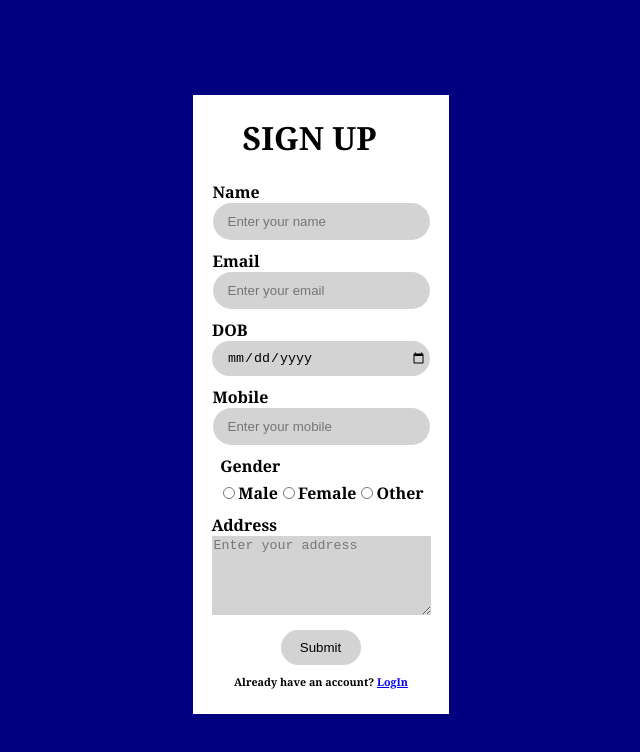
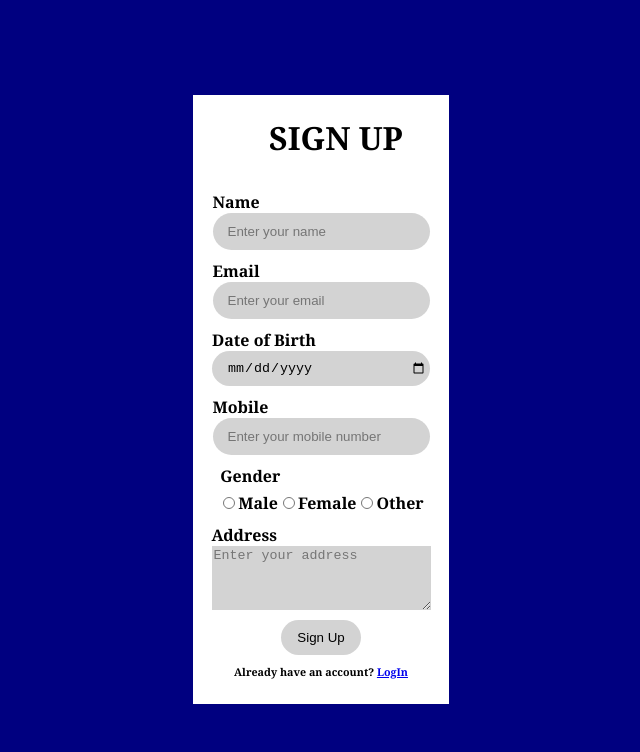
Before and after one commit to HemasaiAmujuri/Practicing_Forms_React, a React (Vite) app in the folder forms/: page /signUp in a window 1280 px wide. Shown: the top 752 px of the page, without its empty margins (319-959 px from the left). Built offline with nearby package versions, Linux system fonts and the light colour scheme.

Commit message:
completed creating login and signup page using useForm

```diff
--- a/forms/package.json
+++ b/forms/package.json
@@ -14,6 +14,7 @@
     "@types/react-dom": "^18.3.7",
     "react": "^18.3.1",
     "react-dom": "^18.3.1",
+    "react-hook-form": "^7.62.0",
     "react-router-dom": "^6.30.1"
   },
   "devDependencies": {
--- a/forms/src/pages/Login.jsx
+++ b/forms/src/pages/Login.jsx
@@ -1,55 +1,64 @@
-import "../styles/Loginstyle.css";
-import { useRef  } from "react";
-import { Link } from 'react-router-dom';
+import React from 'react'
+import { useForm } from 'react-hook-form'
+import "../styles/Loginstyle.css"
+import { Link } from 'react-router-dom'
 
-function Loginpage() {
-  const emailRef = useRef();
-  const passwordRef = useRef();
 
-  const handleLogin = (e) => {
-    e.preventDefault();
-    emailRef.current.value = "";
-    passwordRef.current.value = "";
-  };
 
-  function storeData() {
-    localStorage.setItem("email", emailRef.current.value);
-    localStorage.setItem("password", passwordRef.current.value);
-    alert("Login successfully")
+function LoginForm(){
+  const { register, handleSubmit, formState : { errors, isSubmitting } , reset }  = useForm()
+
+  const onSubmit = async (data) => {
+     console.log('Login data:', data);
+     reset()
   }
 
-
-  return (
-    <div className="login">
-      <form onSubmit={handleLogin}>
-        <div className="info">
+  return(
+    <div className = "login">
+      <form onSubmit ={handleSubmit(onSubmit)}>
+      <div className='info'>
           <h1> LOGIN </h1>
           <label> Email </label>
           <input
             type="email"
-            placeholder="Email"
-            ref={emailRef}
-            required
+            placeholder='Enter your email'
+             {...register('username', { required: 'Username is required' })}
           />
       </div>
 
-        <div className="info">
+      <div className='info'>
         <label> Password </label>
         <input
           type="password"
-            placeholder="Password"
-            ref={passwordRef}
-            required
+          placeholder='Enter your password'
+          {...register('password', {
+            required: 'Password is required',
+            minLength: {
+              value: 6,
+              message: 'Password must be at least 6 characters',
+            },
+          })}
         />
+         {errors.password && <p style={styles.error}>{errors.password.message}</p>}
       </div>
-
-        <div className="button">
-          <input type="submit" onClick={storeData} />
+       <div className = "button">
+        <button type="submit" disabled={isSubmitting}>
+        {isSubmitting ? 'Logging in...' : 'Login'}
+      </button>
        </div>
          <h6> Don't have an account? <Link to="/Signup">Signup </Link></h6>
        </form>
     </div>
-  );
+  )
+
 }
 
-export default Loginpage;
+const styles = {
+  error: {
+    color: 'red',
+    fontSize: '0.85rem',
+  },
+};
+
+
+export default LoginForm;
--- a/forms/src/pages/signup.jsx
+++ b/forms/src/pages/signup.jsx
@@ -1,122 +1,131 @@
-import React, { useRef, useState } from "react";
-import { Link } from "react-router-dom";
-import "../styles/Signupstyle.css";
-
-function Signup() {
-  const [gender, setGender] = useState('')
-  const nameRef = useRef();
-  const emailRef = useRef();
-  const dobRef = useRef();
-  const mobileRef = useRef();
-  const addressRef = useRef();
+import React from 'react'
+import { useForm } from 'react-hook-form'
+import { Link } from "react-router-dom"
+import "../styles/Signupstyle.css"
 
 
-  const handleEvent = (e) => {
-    nameRef.current.value = "";
-    emailRef.current.value = "";
-    dobRef.current.value = "";
-    mobileRef.current.value="";
-    addressRef.current.value = "";
-    setGender("")
+function signUp(){
+    const { register, handleSubmit, formState : { errors , issubmitting }, reset }  = useForm();
+
+     const onSubmit = (data) => {
+    Object.entries(data).forEach(([key, value]) => {
+      localStorage.setItem(key, value);
+    });
+
+    alert("Data saved successfully");
+    reset();
   };
 
-  function storeData() {
-    localStorage.setItem("name", nameRef.current.value);
-    localStorage.setItem("email", emailRef.current.value);
-    localStorage.setItem("DOB", dobRef.current.value);
-    localStorage.setItem("mobile", mobileRef.current.value);
-    localStorage.setItem("gender", gender);
-    localStorage.setItem("address", addressRef.current.value);
-  }
+  return(
+    <div className="signUp">
+    <form onSubmit = {handleSubmit(onSubmit)}>
+         <h1>SIGN UP</h1>
 
-  const handleSubmit = (e) => {
-    e.preventDefault();
-    storeData();
-    handleEvent();
-  };
-
-  return (
-    <div className="signUp">
-      <form onSubmit={handleSubmit}>
-        <div className="info">
-          <h1> SIGN UP </h1>
-          <label> Name </label>
+          <div className="info">
+          <label>Name</label>
           <input
             type="text"
-            ref={nameRef}
-            name="name"
             placeholder="Enter your name"
-            required
-
+            {...register("name", { required: "Name is required" })}
           />
+          {errors.name && <p className="error">{errors.name.message}</p>}
         </div>
 
         <div className="info">
-          <label> Email </label>
+          <label>Email</label>
           <input
             type="email"
-            ref={emailRef}
-            name="email"
             placeholder="Enter your email"
-            required
+            {...register("email", {
+              required: "Email is required",
+              pattern: {
+                value: /^\S+@\S+$/i,
+                message: "Invalid email address",
+              },
+            })}
           />
+          {errors.email && <p className="error">{errors.email.message}</p>}
         </div>
 
         <div className="info">
-          <label> DOB </label>
+          <label>Date of Birth</label>
           <input
             type="date"
-            ref={dobRef}
-            name="DOB"
-            placeholder="Enter your DOB"
-            required
+            {...register("DOB", { required: "Date of birth is required" })}
           />
+          {errors.DOB && <p className="error">{errors.DOB.message}</p>}
         </div>
 
+
         <div className="info">
-          <label> Mobile </label>
+          <label>Mobile</label>
           <input
-            type="number"
-            ref={mobileRef}
-            name="mobile"
-            placeholder="Enter your mobile"
-            required
+            type="tel"
+            placeholder="Enter your mobile number"
+            {...register("mobile", {
+              required: "Mobile number is required",
+              pattern: {
+                value: /^[0-9]{10}$/,
+                message: "Enter a valid 10-digit mobile number",
+              },
+            })}
           />
+          {errors.mobile && <p className="error">{errors.mobile.message}</p>}
         </div>
 
         <div className="gender">
-          <legend> Gender </legend>
-          <input type="radio" name="gender" value="male"  checked={gender == "male"} onChange={(e) => setGender(e.target.value)}/>
-          <label>Male</label>
-
-          <input type="radio" name="gender" value="female" checked={gender == "female"} onChange={(e) => setGender(e.target.value)} />
-          <label>Female</label>
-
-          <input type="radio" name="gender" value="other" checked={gender == "other"} onChange={(e) => setGender(e.target.value)}/>
-          <label>Other</label>
+          <legend>Gender</legend>
+          <label>
+            <input
+              type="radio"
+              value="male"
+              {...register("gender", { required: "Gender is required" })}
+            />
+            Male
+          </label>
+          <label>
+            <input
+              type="radio"
+              value="female"
+              {...register("gender", { required: "Gender is required" })}
+            />
+            Female
+          </label>
+          <label>
+            <input
+              type="radio"
+              value="other"
+              {...register("gender", { required: "Gender is required" })}
+            />
+            Other
+          </label>
+          {errors.gender && <p className="error">{errors.gender.message}</p>}
         </div>
 
-        <div className="info">
-          <label> Address </label>
+         <div className="info">
+          <label>Address</label>
           <textarea
             placeholder="Enter your address"
-            rows="5"
+            rows="4"
             cols="25"
-            ref={addressRef}
-            name="address"
+            {...register("address", { required: "Address is required" })}
           ></textarea>
+          {errors.address && <p className="error">{errors.address.message}</p>}
         </div>
 
-        <div className="button">
-          <input type="submit"></input>
+         <div className="button">
+          <button type="submit">Sign Up</button>
         </div>
 
         <h6>
           Already have an account? <Link to="/login">LogIn</Link>
         </h6>
-      </form>
+
+
+    </form>
+
     </div>
-  );
+  )
 }
 
-export default Signup;
+export default signUp;
--- a/forms/src/styles/Loginstyle.css
+++ b/forms/src/styles/Loginstyle.css
@@ -51,15 +51,12 @@ h1{
   margin-left : 30px;
 }
 
-
-input[type="submit"] {
-  display : flex;
-  align-items : center;
-  justify-content: center;
+button {
+  background-color: lightgray;
+  border-radius: 30px;
+  height : 35px;
   width : 80px;
-  margin-top : 5px;
-  padding-left:5px;
-  margin-bottom:0px;
+  border-style: none;
 }
 
 
--- a/forms/src/styles/Signupstyle.css
+++ b/forms/src/styles/Signupstyle.css
@@ -43,14 +43,12 @@ h1{
 }
 
 
-input[type="submit"] {
-  display : flex;
-  align-items : center;
-  justify-content: center;
+button {
+  background-color: lightgray;
+  border-radius: 30px;
+  height : 35px;
   width : 80px;
-  margin-top : 5px;
-  padding-left:5px;
-  margin-bottom:0px;
+  border-style: none;
 }
 
 
```
Also changed, not shown: 1 other file (tests, documents, lock files or other folders). Lines whose indentation alone changed are shown as unchanged.
